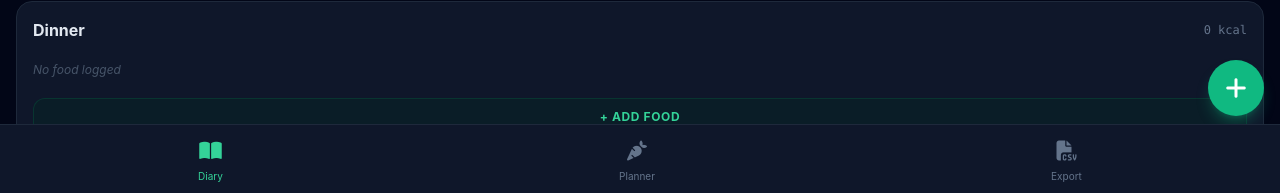
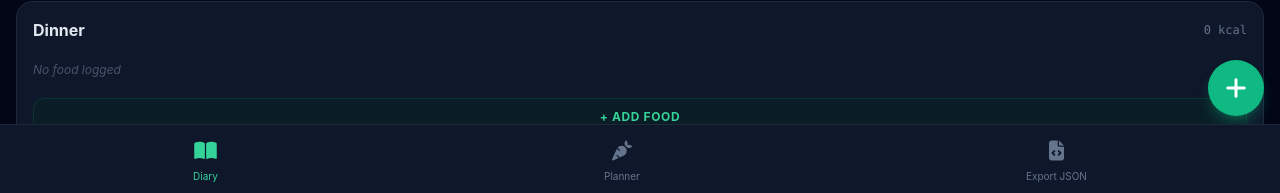
Before and after one commit to Andreupeak/Foodv9, a website: page public/index.html in a window 1280 px wide. Shown: the part 604-797 px from the top of the page. Drawn offline with nearby package versions, Linux system fonts and the light colour scheme.

Commit message:
Update index.html

```diff
--- a/public/index.html
+++ b/public/index.html
@@ -82,9 +82,12 @@
         <button class="nav-item flex flex-col items-center text-[10px] gap-1 text-slate-500" onclick="openPlanner()">
             <i class="fa-solid fa-carrot text-xl"></i> Planner
         </button>
-        <button class="nav-item flex flex-col items-center text-[10px] gap-1 text-slate-500" onclick="exportCSV()">
-            <i class="fa-solid fa-file-csv text-xl"></i> Export
-        </button>
+        <button class="nav-item flex flex-col items-center text-[10px] gap-1 text-slate-500" onclick="exportJSON()">
+    <i class="fa-solid fa-file-code text-xl"></i> Export JSON
+</button>
+
+
+
     </nav>
 
     <div id="addModal" class="fixed inset-0 bg-slate-950 z-50 translate-y-full transition-transform duration-300 flex flex-col">
```
